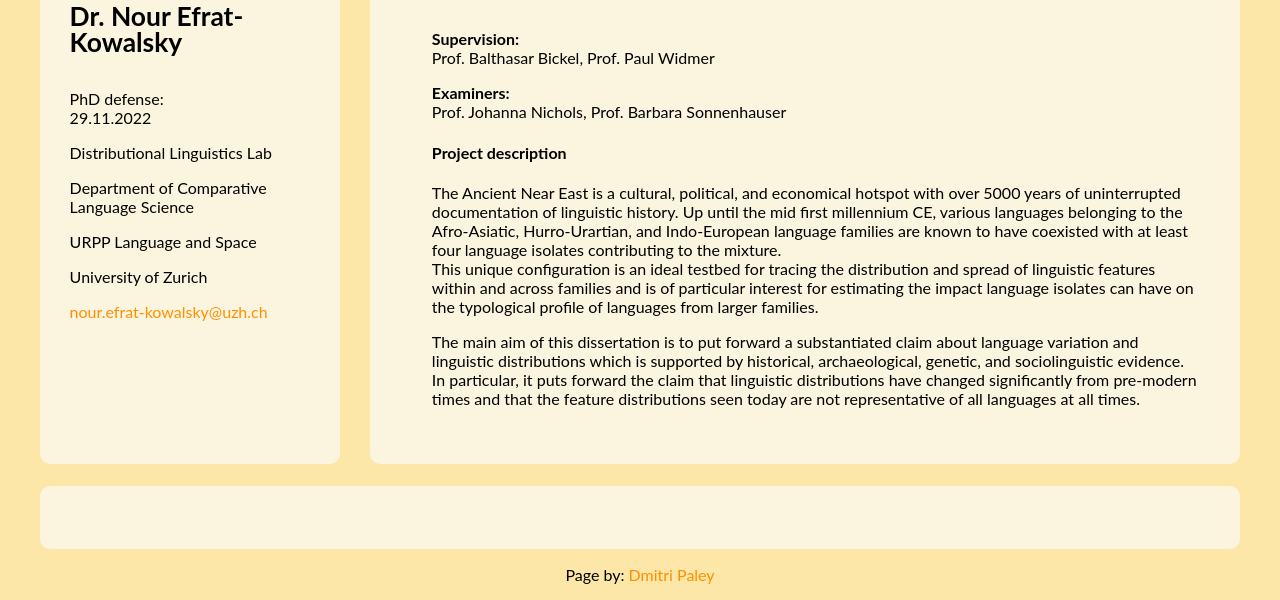
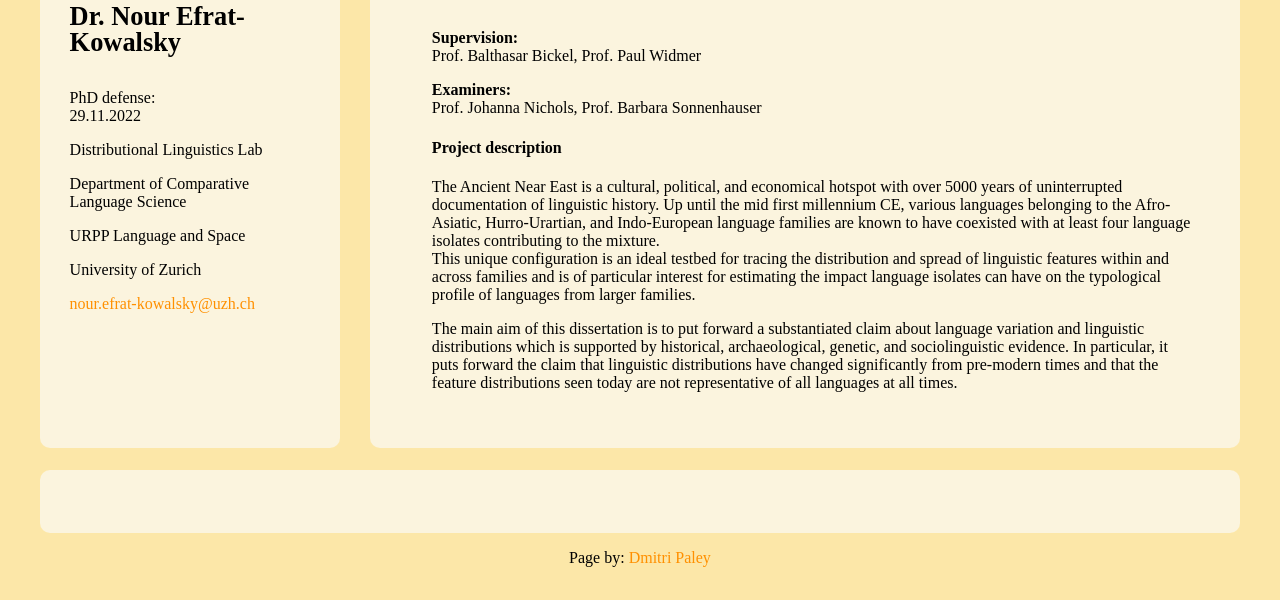
Before and after one commit to noorefrat/doctoral-page, a plain HTML site: page index.html in a window 1280 px wide. Shown: the part 233-833 px from the top of the page. Drawn offline with nearby package versions, Linux system fonts and the light colour scheme.

Commit message:
Update stylesheet.css

```diff
--- a/stylesheet.css
+++ b/stylesheet.css
@@ -4,11 +4,11 @@ html {
 }
 
 h1, h2, h3, h4 {
-    font-family: Lato;
+    font-family: Montserrat;
 }
 
 p {
-    font-family: Lato;
+    font-family: Montserrat;
 }
 
 h1 {
```
